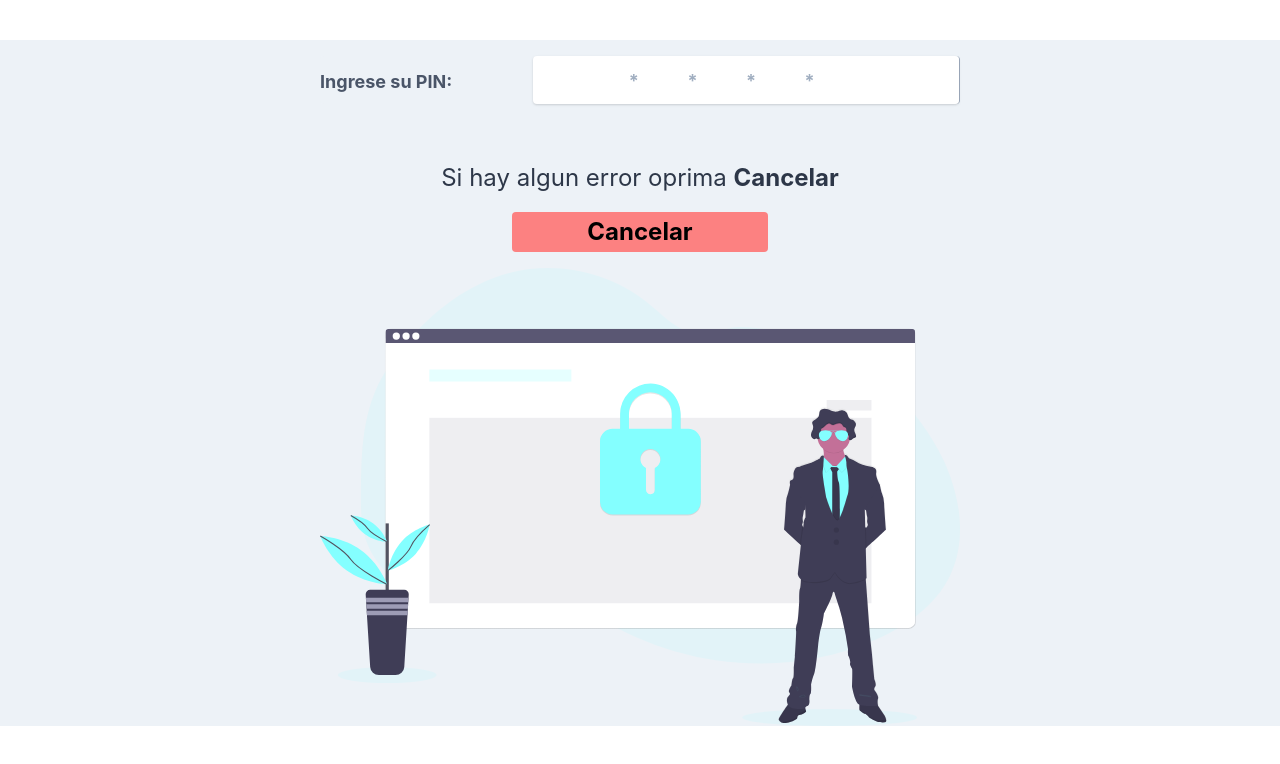
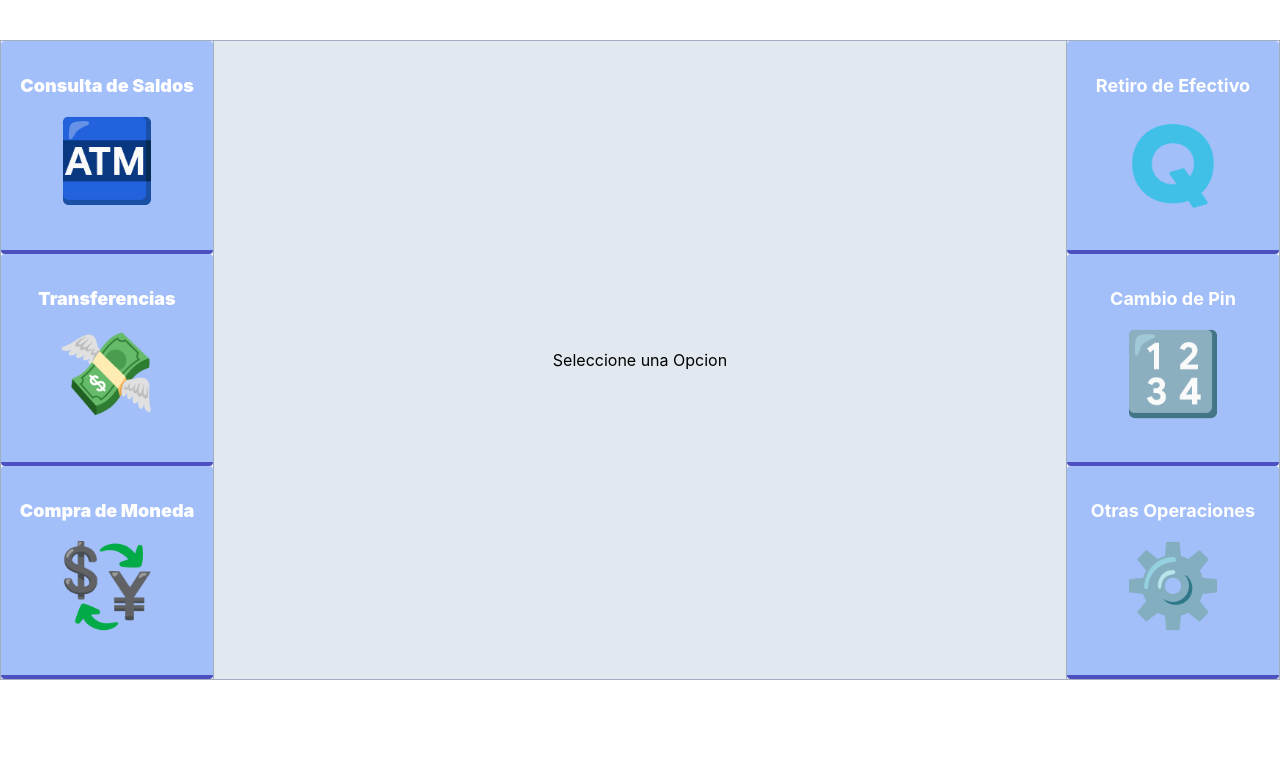
Before and after one commit to renato1010/react-hooks-fb-developers-circles-gt, a React (Create React App) app: page /main in a window 1280 px wide. Before the commit this address led to /. Shown: the top 764 px of the page. Built offline with nearby package versions, Linux system fonts and the light colour scheme.

Commit message:
Added UserContext and consumed at App and Home

```diff
--- a/src/App.js
+++ b/src/App.js
@@ -1,30 +1,33 @@
-import React, { useState } from "react";
+import React from "react";
 import { Route, Switch, BrowserRouter as Router } from "react-router-dom";
 import Home from "./componentes/Home/Home";
 import MainDash from "./componentes/Main_Dash/MainDash";
+import { UserProvider } from "./contexts/user.context";
 
 function App() {
-  const [user, setUser] = useState(null);
+  // const [user, setUser] = useState(null);
   const isAValidPin = pin => /\d{4}/.test(pin);
 
   return (
+    <UserProvider>
       <Router>
         <Switch>
           <Route
             path="/main"
             render={routerProps => (
-            <MainDash {...routerProps} {...{ user, setUser, isAValidPin }} />
+              <MainDash {...routerProps} {...{ isAValidPin }} />
             )}
           />
           <Route
             exact
             path="/"
             render={routerProps => (
-            <Home {...routerProps} {...{ user, setUser, isAValidPin }} />
+              <Home {...routerProps} {...{ isAValidPin }} />
             )}
           />
         </Switch>
       </Router>
+    </UserProvider>
   );
 }
 
--- a/src/componentes/Home/Home.js
+++ b/src/componentes/Home/Home.js
@@ -1,7 +1,8 @@
-import React, { useState, useEffect } from "react";
+import React, { useState, useEffect, useContext } from "react";
 import unlock from "../../imagenes/undraw_security_o890.svg";
 import { data as pinData } from "./pin-data";
 import "./Home.css";
+import { UserContext } from "../../contexts/user.context";
 
 function Home(props) {
   // constructor(props) {
@@ -17,6 +18,7 @@ function Home(props) {
   const inputRef = React.createRef();
 
   const [data] = useState(pinData);
+  const { user, changeUser } = useContext(UserContext);
   const [pin, setPin] = useState("");
   const [pinError, setPinError] = useState(false);
 
@@ -35,12 +37,12 @@ function Home(props) {
   // efecto para setear setear usuario
 
   useEffect(() => {
-    if (!!props.user) {
+    if (!!user) {
       props.history.push("/main");
     }
     if (pin && !pinError && !props.user) {
-      const user = getUserByPin(pin);
-      props.setUser(user);
+      const userByPin = getUserByPin(pin);
+      changeUser(userByPin);
     }
   });
 
--- /dev/null
+++ b/src/contexts/user.context.js
@@ -0,0 +1,13 @@
+import React, { useState } from "react";
+
+export const UserContext = React.createContext();
+export function UserProvider(props) {
+  const [user, setUser] = useState(null);
+
+  const changeUser = newUser => setUser(newUser);
+  return (
+    <UserContext.Provider value={{ user, changeUser }}>
+      {props.children}
+    </UserContext.Provider>
+  );
+}
```
Lines whose indentation alone changed are shown as unchanged.
